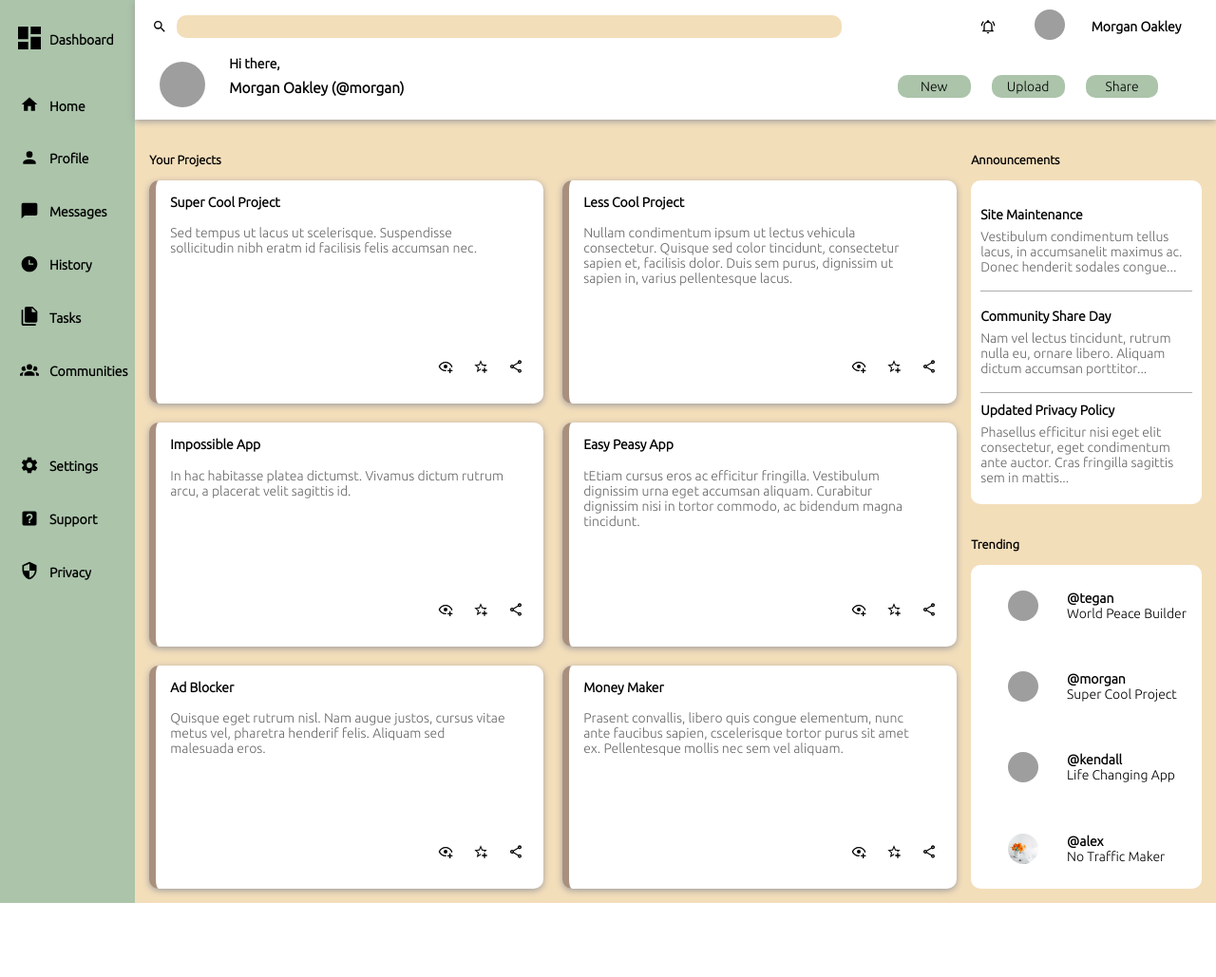
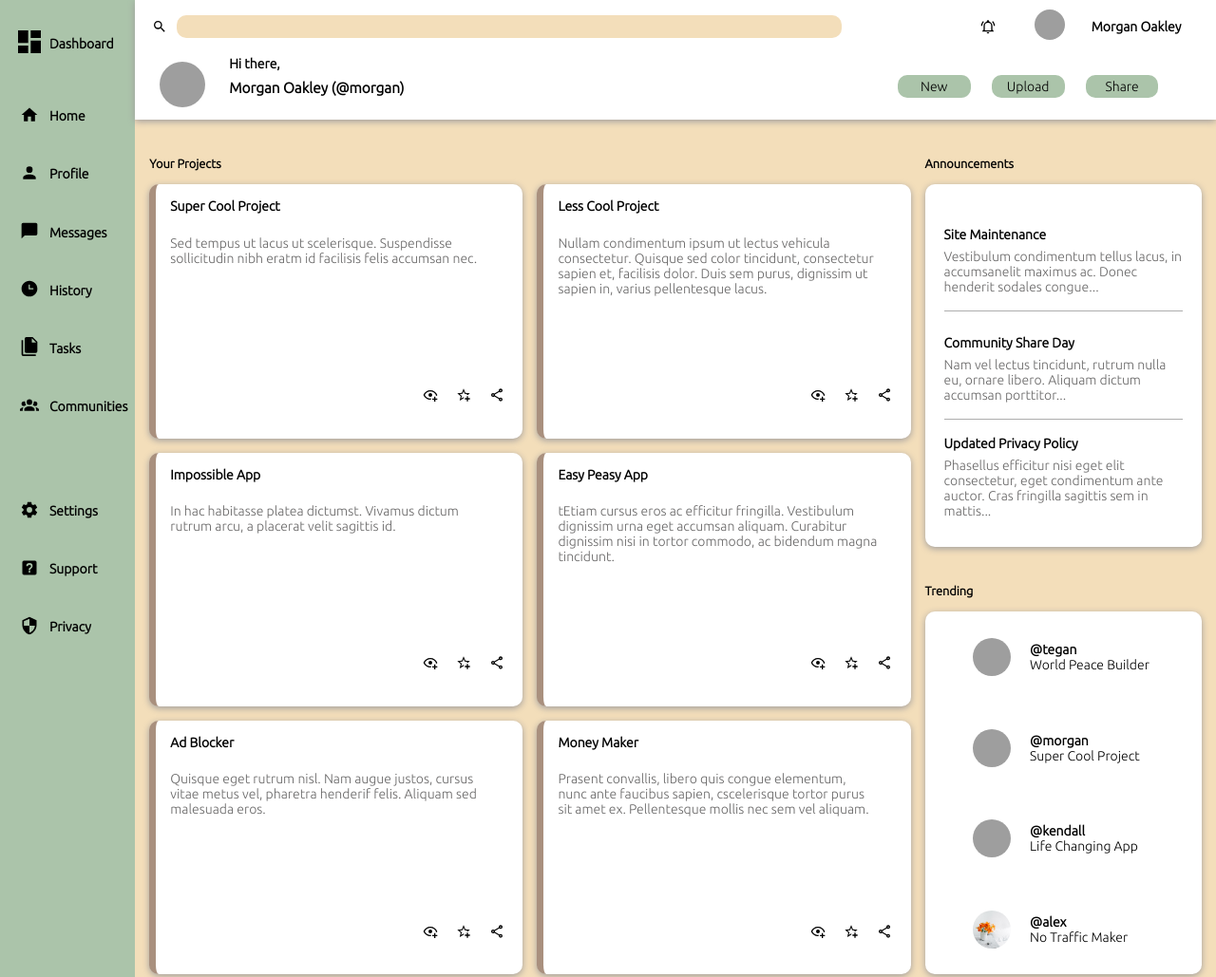
Before and after one commit to loicbaecher/full_dashboard, a plain HTML site: page index.html in a window 1280 px wide. Shown: the top 1029 px of the page at 95% size. Before the commit the page ends 951 px from the top, so only its background shows below. Drawn offline with Linux system fonts and the light colour scheme; grey boxes are pictures that could not be loaded; a script that the page names is missing.

Commit message:
layout almost over, changed sizes.
Need to change the "trending" part.

```diff
--- a/index.css
+++ b/index.css
@@ -181,7 +181,7 @@ body{
     grid-area: 2/2/3/3;
     background-color: #F3DEBA;
     display:grid;
-    grid-template-columns: 3.5fr 1fr;
+    grid-template-columns: 5.5fr 2fr;
     grid-template-rows: 1fr 10fr 1fr 10fr;
     gap:15px;
     padding:15px;
@@ -199,7 +199,7 @@ body{
     display: grid;
     grid-template-rows: 1fr 1fr 1fr;
     grid-template-columns: 1fr 1fr;
-    gap:20px;
+    gap:15px;
 }
 
 .card{
@@ -252,7 +252,8 @@ body{
     grid-template-rows: repeat(3,1fr);
     background-color: white;
     border-radius: 10px;
-    padding: 10px 10px;
+    padding: 20px 20px;
+    box-shadow: 0px 2px 7px rgb(160, 157, 157);
 }
 
 .info{
@@ -268,6 +269,7 @@ body{
     font-weight:bold;
     align-self: self-end;
     padding-bottom: 7px;
+    padding-top: 7px;
     font-size: max(14px,0.7vw);
 }
 
@@ -281,14 +283,15 @@ body{
     grid-template-rows: repeat(4,1fr);
     background-color: white;
     border-radius: 10px;
+    box-shadow: 0px 2px 7px rgb(160, 157, 157);
 }
 
 .trend{
     display:grid;
     grid-template-columns: 1fr 2fr;
-    grid-template-rows: 1fr 1fr;
+    grid-template-rows: 1fr;
     align-items: center;
-    column-gap: 30px;
+    column-gap: 20px;
 }
 
 .trend .at{
@@ -304,8 +307,8 @@ body{
 
 .pic{
     grid-row: 1/3;
-    height:4vh;
-    width:4vh;
+    height:5vh;
+    width:5vh;
     border-radius: 25px;
     align-self: center;
     justify-self: right;
--- a/index.html
+++ b/index.html
@@ -172,23 +172,31 @@
             <div class="trendingusers">
                 <div class="trend" id="trend1">
                     <img class="pic" src="square_user_1.jpg">
+                    <div class="cont">
                         <div class="at">@tegan</div>
                         <div class="name">World Peace Builder</div>
                     </div>
+                </div>
                 <div class="trend">
                     <img class="pic" src="square_user_2.jpg">
+                    <div class="cont">
                         <div class="at">@morgan</div>
                         <div class="name">Super Cool Project</div>
                     </div>
+                </div>
                 <div class="trend">
                     <img class="pic" src="square_user_3.jpg">
+                    <div class="cont">
                         <div class="at">@kendall</div>
                         <div class="name">Life Changing App</div>
                     </div>
+                </div>
                 <div class="trend">
                     <img class="pic" src="square_user_4.jpg">
+                    <div class="cont">
                         <div class="at">@alex</div>
                         <div class="name">No Traffic Maker</div>
+                    </div>
                 </div>
             </div>
         </div>
```
Lines whose indentation alone changed are shown as unchanged.
